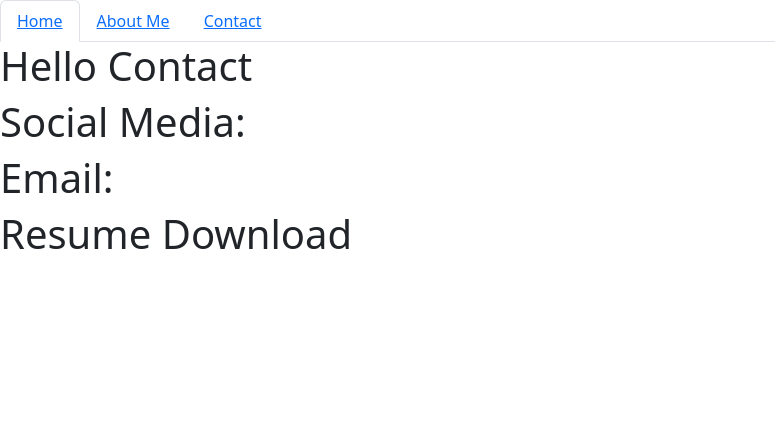
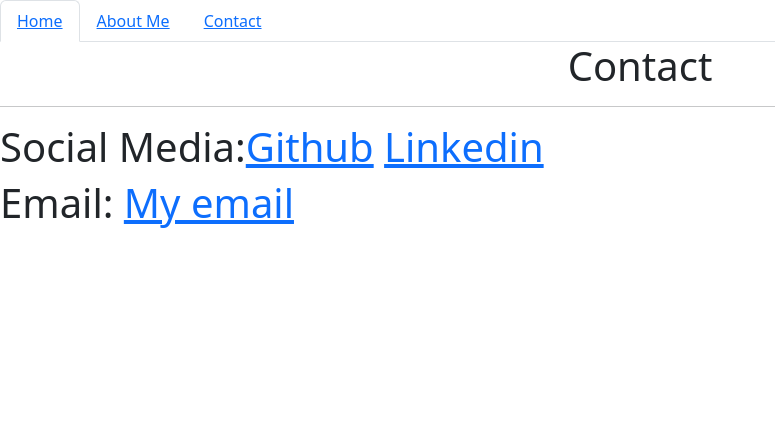
Before and after one commit to loex345/my_portfolio, a Django app: page /contact/ in a window 1280 px wide. Shown: the top 448 px of the page, without its empty margins (0-775 px from the left). Run offline with Django 4.2, Linux system fonts and the light colour scheme.

Commit message:
CSS part one update

```diff
--- a/my_new_app/static/css/style.css
+++ b/my_new_app/static/css/style.css
@@ -20,3 +20,7 @@
 .imgdec {
 text-align: right;
 }
+
+#imgabout {
+border-radius: 50%;
+}
--- a/my_new_app/templates/contact.html
+++ b/my_new_app/templates/contact.html
@@ -1,7 +1,7 @@
 {% extends 'base.html' %}
 {% block content %}
- <h1> Hello Contact</h1>
- <h1>Social Media:</h1>
- <h1>Email:</h1>
- <h1>Resume Download</h1>
+ <h1 id="centertitle"> Contact</h1>
+ <hr />
+ <h1>Social Media:<a href="https://github.com/loex345">Github</a> <a href="www.linkedin.com/in/ernestgmaitland"> Linkedin</a></h1>
+ <h1>Email: <a href="mailto:maitlandeg@gmail.com">My email</a></h1>
 {% endblock %}
```
Also changed, not shown: my_new_app/templates/about.html (+13 -4 lines). Lines whose indentation alone changed are shown as unchanged.
